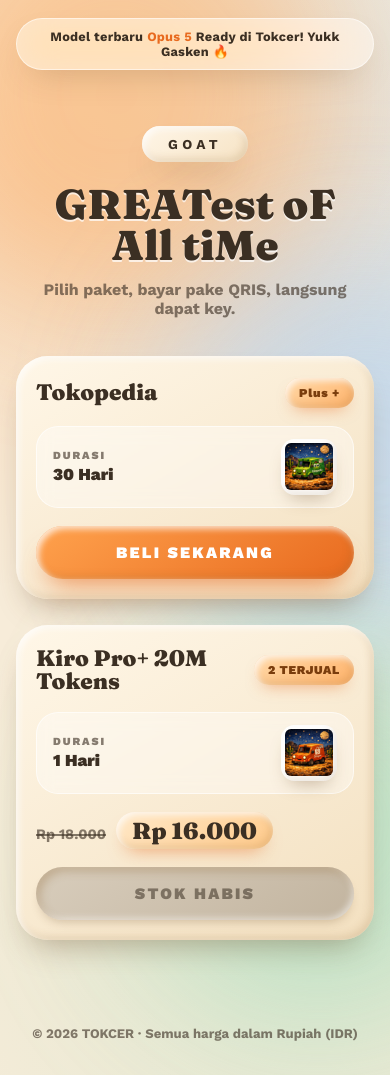
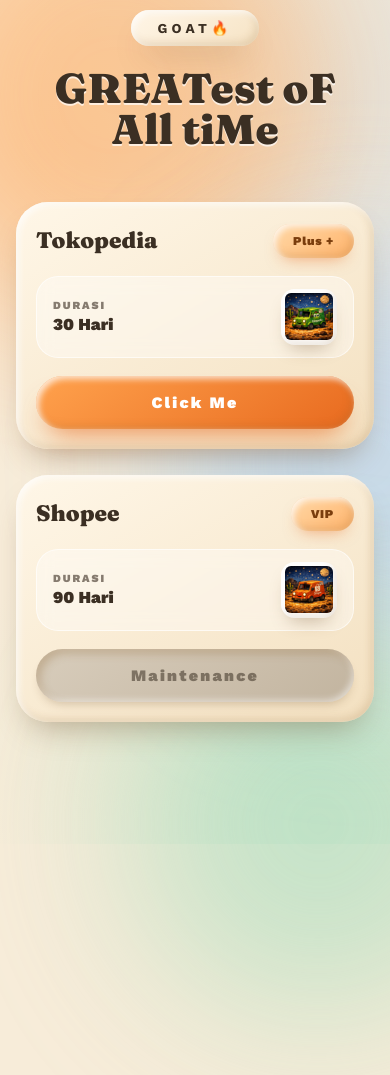
Before and after one commit to Patrama/Simple-Bio, a plain HTML site: page index.html in a window 390 px wide. After the commit the page ends 844 px from the top, so only its background shows below. Drawn offline with nearby package versions, Linux system fonts and the light colour scheme.

Commit message:
feat: update styles for claymorphism and glassmorphism, enhance layout and responsiveness; remove unused images

```diff
--- a/css/style.css
+++ b/css/style.css
@@ -1,6 +1,10 @@
-/* =========================================================
-   TOKCER — Claymorphism × Glassmorphism
-   ========================================================= */
+/**
+ * =========================================================
+ *    TOKCER — Claymorphism × Glassmorphism
+ *    =========================================================
+ *
+ * @format
+ */
 
 :root {
   --cream: #f7ecd9;
@@ -19,9 +23,11 @@
 
   /* Clay signature shadows: soft dark under-shadow + white inner highlight */
   --clay-shadow: 0 18px 32px -14px rgba(99, 66, 30, 0.4);
-  --clay-inset: inset 3px 3px 6px rgba(255, 255, 255, 0.75),
+  --clay-inset:
+    inset 3px 3px 6px rgba(255, 255, 255, 0.75),
     inset -3px -3px 8px rgba(140, 95, 40, 0.18);
-  --clay-press: inset 4px 4px 10px rgba(140, 95, 40, 0.3),
+  --clay-press:
+    inset 4px 4px 10px rgba(140, 95, 40, 0.3),
     inset -2px -2px 6px rgba(255, 255, 255, 0.6);
 
   --glass-bg: rgba(255, 255, 255, 0.5);
@@ -48,9 +54,21 @@
   font-weight: 700;
   color: var(--ink);
   background:
-    radial-gradient(circle at 12% 18%, rgba(255, 138, 61, 0.18), transparent 42%),
-    radial-gradient(circle at 88% 12%, rgba(158, 200, 247, 0.22), transparent 42%),
-    radial-gradient(circle at 78% 88%, rgba(143, 216, 178, 0.2), transparent 42%),
+    radial-gradient(
+      circle at 12% 18%,
+      rgba(255, 138, 61, 0.18),
+      transparent 42%
+    ),
+    radial-gradient(
+      circle at 88% 12%,
+      rgba(158, 200, 247, 0.22),
+      transparent 42%
+    ),
+    radial-gradient(
+      circle at 78% 88%,
+      rgba(143, 216, 178, 0.2),
+      transparent 42%
+    ),
     var(--cream);
   overflow-x: hidden;
 }
@@ -125,7 +143,7 @@
 /* ---------- Hero ---------- */
 .hero {
   text-align: center;
-  padding: 56px 20px 28px;
+  padding: 10px 20px 28px;
 }
 
 .hero-kicker {
@@ -176,12 +194,16 @@
   display: flex;
   flex-direction: column;
   gap: 18px;
-  transition: transform 0.25s ease, box-shadow 0.25s ease;
+  transition:
+    transform 0.25s ease,
+    box-shadow 0.25s ease;
 }
 
 .product-card:hover {
   transform: translateY(-6px);
-  box-shadow: 0 26px 44px -18px rgba(99, 66, 30, 0.5), var(--clay-inset);
+  box-shadow:
+    0 26px 44px -18px rgba(99, 66, 30, 0.5),
+    var(--clay-inset);
 }
 
 /* Head: title + sold badge */
@@ -204,11 +226,13 @@
   font-size: 0.75rem;
   font-weight: 900;
   letter-spacing: 0.06em;
-  padding: 8px 14px;
+  padding: 10px 20px;
   border-radius: 999px;
   background: linear-gradient(145deg, #ffd9a8, #ffb36b);
   color: #7a3d0d;
-  box-shadow: 0 8px 16px -8px rgba(232, 106, 31, 0.55), var(--clay-inset);
+  box-shadow:
+    0 8px 16px -8px rgba(232, 106, 31, 0.55),
+    var(--clay-inset);
 }
 
 /* Body: Durasi (left) + brand logo (right, vertically centered) */
@@ -255,7 +279,9 @@
   height: 56px;
   border-radius: var(--radius-sm);
   background: #ffffff;
-  box-shadow: 0 10px 18px -8px rgba(99, 66, 30, 0.35), var(--clay-inset);
+  box-shadow:
+    0 10px 18px -8px rgba(99, 66, 30, 0.35),
+    var(--clay-inset);
 }
 
 .brand-logo {
@@ -289,7 +315,9 @@
   padding: 4px 16px;
   border-radius: 999px;
   background: linear-gradient(145deg, #ffe9c9, #ffca8a);
-  box-shadow: 0 10px 18px -10px rgba(232, 106, 31, 0.6), var(--clay-inset);
+  box-shadow:
+    0 10px 18px -10px rgba(232, 106, 31, 0.6),
+    var(--clay-inset);
 }
 
 /* Buy button */
@@ -308,8 +336,13 @@
   padding: 17px 20px;
   border-radius: 999px;
   background: linear-gradient(145deg, #ffa24d, #e86a1f);
-  box-shadow: 0 16px 26px -12px rgba(232, 106, 31, 0.7), var(--clay-inset);
-  transition: transform 0.15s ease, box-shadow 0.15s ease, filter 0.2s ease;
+  box-shadow:
+    0 16px 26px -12px rgba(232, 106, 31, 0.7),
+    var(--clay-inset);
+  transition:
+    transform 0.15s ease,
+    box-shadow 0.15s ease,
+    filter 0.2s ease;
 }
 
 .buy-btn:hover:not(:disabled) {
@@ -319,14 +352,18 @@
 
 .buy-btn:active:not(:disabled) {
   transform: translateY(1px);
-  box-shadow: 0 6px 12px -6px rgba(232, 106, 31, 0.6), var(--clay-press);
+  box-shadow:
+    0 6px 12px -6px rgba(232, 106, 31, 0.6),
+    var(--clay-press);
 }
 
 .buy-btn:disabled {
   cursor: not-allowed;
   background: linear-gradient(145deg, #d8cdbc, #c2b49f);
   color: rgba(59, 47, 35, 0.55);
-  box-shadow: 0 6px 10px -4px rgba(99, 66, 30, 0.25), var(--clay-press);
+  box-shadow:
+    0 6px 10px -4px rgba(99, 66, 30, 0.25),
+    var(--clay-press);
 }
 
 /* ---------- Footer ---------- */
@@ -368,7 +405,9 @@
   }
 }
 
-@supports not ((backdrop-filter: blur(1px)) or (-webkit-backdrop-filter: blur(1px))) {
+@supports not (
+  (backdrop-filter: blur(1px)) or (-webkit-backdrop-filter: blur(1px))
+) {
   .glass {
     background: rgba(255, 255, 255, 0.82);
   }
--- a/index.html
+++ b/index.html
@@ -1,10 +1,15 @@
-<!DOCTYPE html>
+<!-- @format -->
+
+<!doctype html>
 <html lang="id">
   <head>
     <meta charset="UTF-8" />
     <meta name="viewport" content="width=device-width, initial-scale=1.0" />
     <meta name="theme-color" content="#f7ecd9" />
-    <meta name="description" content="TOKCER - Pilih paket, bayar pake QRIS, langsung dapat key. Model terbaru Opus 5 Ready!" />
+    <meta
+      name="description"
+      content="TOKCER - Pilih paket, bayar pake QRIS, langsung dapat key. Model terbaru Opus 5 Ready!"
+    />
     <title>TOKCER</title>
     <link rel="icon" type="image/webp" href="img/Tokped-ICO.webp" />
     <link rel="preconnect" href="https://fonts.googleapis.com" />
@@ -20,23 +25,29 @@
     <div class="blob blob-b" aria-hidden="true"></div>
     <div class="blob blob-c" aria-hidden="true"></div>
 
-    <header class="announcement glass" role="banner">
+    <!-- <header class="announcement glass" role="banner">
       <p>Model terbaru <strong>Opus 5</strong> Ready di Tokcer! Yukk Gasken &#128293;</p>
-    </header>
+    </header> -->
 
     <main>
       <section class="hero" aria-label="Hero">
-        <p class="hero-kicker clay-chip">GOAT</p>
+        <p class="hero-kicker clay-chip">GOAT&#128293;</p>
         <h1 class="hero-title">GREATest oF All tiMe</h1>
-        <p class="hero-subtitle">Pilih paket, bayar pake QRIS, langsung dapat key.</p>
+        <!-- <p class="hero-subtitle">
+          Pilih paket, bayar pake QRIS, langsung dapat key.
+        </p> -->
       </section>
 
-      <section id="productGrid" class="product-grid" aria-label="Daftar produk"></section>
+      <section
+        id="productGrid"
+        class="product-grid"
+        aria-label="Daftar produk"
+      ></section>
     </main>
 
-    <footer class="site-footer">
+    <!-- <footer class="site-footer">
       <p>&copy; 2026 TOKCER &middot; Semua harga dalam Rupiah (IDR)</p>
-    </footer>
+    </footer> -->
 
     <script src="js/script.js" defer></script>
   </body>
--- a/js/script.js
+++ b/js/script.js
@@ -4,22 +4,16 @@
   {
     title: "Tokopedia",
     soldLabel: "Plus +",
-    status: "10M",
     duration: "30 Hari",
-    // oldPrice: undefined, // no discount shown
-    newPrice: undefined, // price hidden (per prior layout)
     stock: 1,
     link: "page/tokopedia.html",
     image: "img/Tokopedia.webp",
     sourceLabel: "Tokopedia",
   },
   {
-    title: "Kiro Pro+ 20M Tokens",
-    soldLabel: "2 TERJUAL",
-    status: "20M",
-    duration: "1 Hari",
-    oldPrice: 18000,
-    newPrice: 16000,
+    title: "Shopee",
+    soldLabel: "VIP",
+    duration: "90 Hari",
     stock: 0,
     link: "page/shopee.html",
     image: "img/Shopee.webp",
@@ -45,8 +39,8 @@
 
     const stockAvailable = item.stock > 0;
     const buyHtml = stockAvailable
-      ? `<a href="${item.link}" class="buy-btn">BELI SEKARANG</a>`
-      : `<button type="button" class="buy-btn" disabled aria-disabled="true">STOK HABIS</button>`;
+      ? `<a href="${item.link}" class="buy-btn">Click Me</a>`
+      : `<button type="button" class="buy-btn" disabled aria-disabled="true">Maintenance</button>`;
 
     const priceHtml = item.newPrice
       ? `
```
Also changed, not shown: img/Shopee-Clay-Style.webp (deleted), img/Tokopedia-Clay-Style.webp (deleted).
